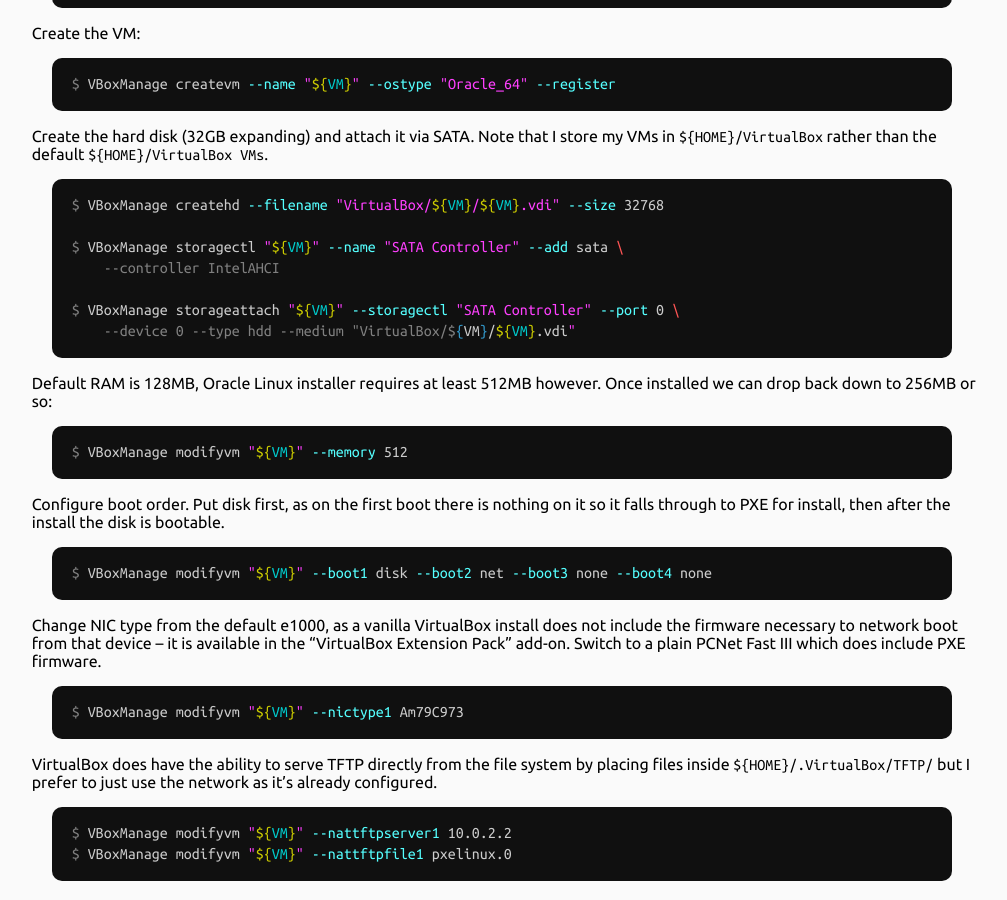
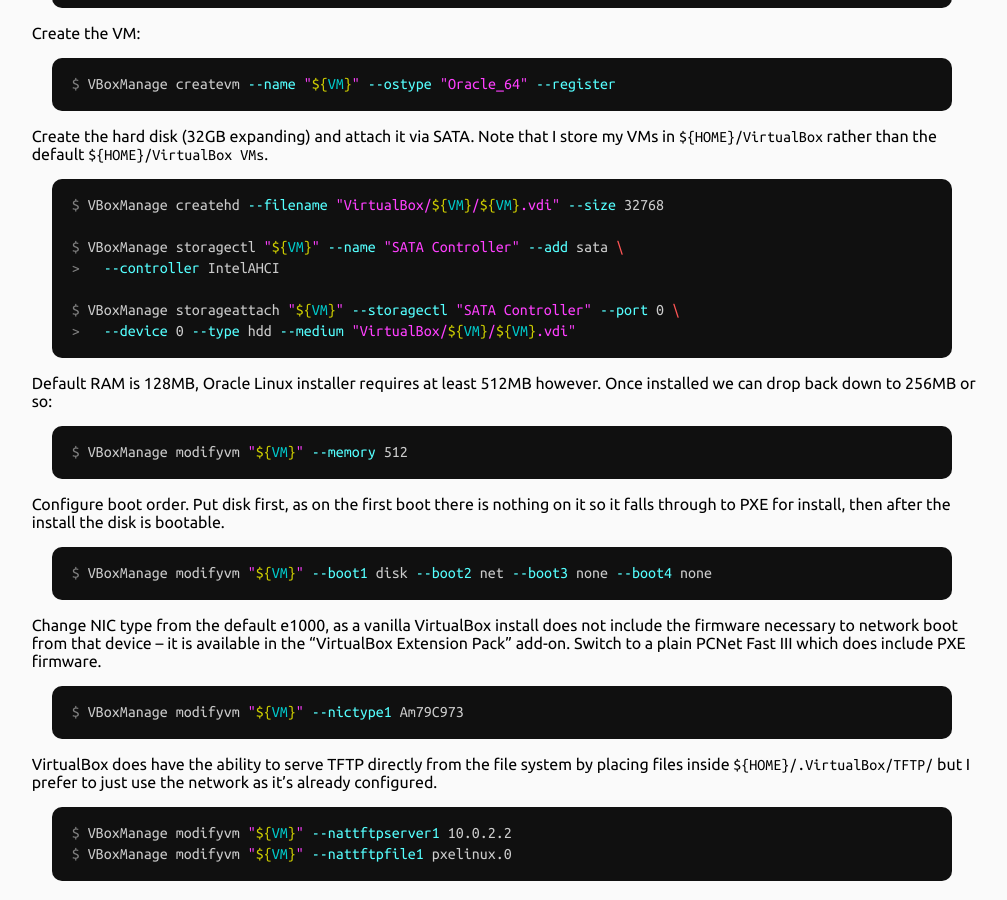
Before and after one commit to jperkin/www.perkin.org.uk, a Jekyll site: the page built from _posts/2012-01-09-kickstart-oracle-linux-in-virtualbox.markdown, in a window 1280 px wide and 900 px high, scrolled down 498 px. Shown: the whole window, without its empty margins (128-1135 px from the left). Built offline with Jekyll 4.4.1, drawn with Linux system fonts in a browser that asks for light colours.

Commit message:
Add continuation prompts, primarily for pygments' benefit.

```diff
--- a/_posts/2012-01-09-kickstart-oracle-linux-in-virtualbox.markdown
+++ b/_posts/2012-01-09-kickstart-oracle-linux-in-virtualbox.markdown
@@ -44,10 +44,10 @@
 $ VBoxManage createhd --filename "VirtualBox/${VM}/${VM}.vdi" --size 32768
 
 $ VBoxManage storagectl "${VM}" --name "SATA Controller" --add sata \
-    --controller IntelAHCI
+>   --controller IntelAHCI
 
 $ VBoxManage storageattach "${VM}" --storagectl "SATA Controller" --port 0 \
-    --device 0 --type hdd --medium "VirtualBox/${VM}/${VM}.vdi"
+>   --device 0 --type hdd --medium "VirtualBox/${VM}/${VM}.vdi"
 {% endhighlight %}
 
 Default RAM is 128MB, Oracle Linux installer requires at least 512MB however.
```
